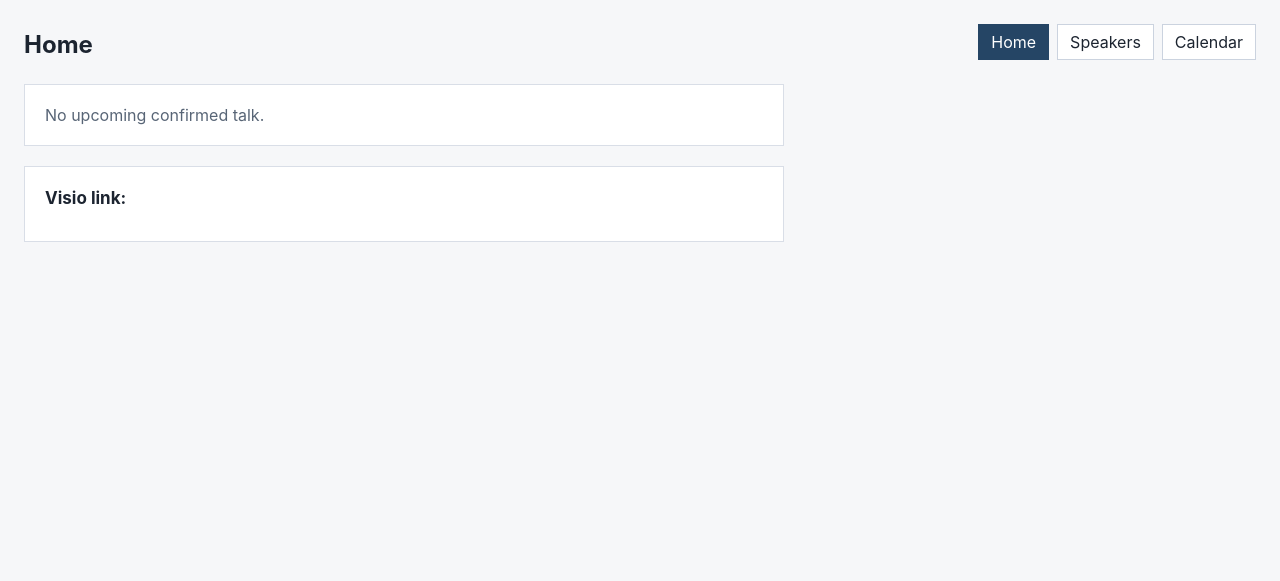
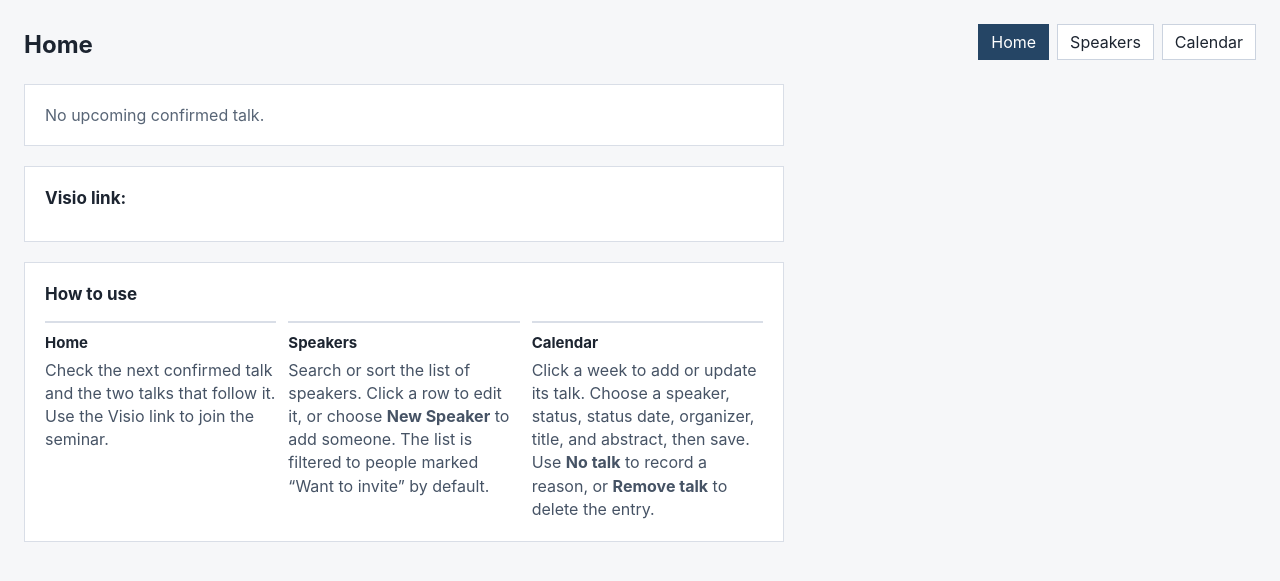
Before and after one commit to Gulliver-Lab/Seminars, a Python web app: template web-app/src/seminars/templates/home.html in a window 1280 px wide. Shown: the top 581 px of the page. Run offline with Jinja, Linux system fonts and the light colour scheme; the template is opened without the code that fills it, so the values that code supplies are empty.

Commit message:
docs: add how to section

```diff
--- a/web-app/src/seminars/templates/home.html
+++ b/web-app/src/seminars/templates/home.html
@@ -121,6 +121,38 @@
         color: #586576;
       }
 
+      .how-to-use {
+        display: grid;
+        gap: 16px;
+      }
+
+      .how-to-use h2 {
+        margin-bottom: 0;
+      }
+
+      .how-to-use-grid {
+        display: grid;
+        gap: 12px;
+        grid-template-columns: repeat(3, minmax(0, 1fr));
+      }
+
+      .how-to-use-item {
+        border-top: 2px solid #d9dee7;
+        padding-top: 10px;
+      }
+
+      .how-to-use-item h3 {
+        font-size: 15px;
+        line-height: 1.3;
+        margin: 0 0 6px;
+      }
+
+      .how-to-use-item p {
+        color: #465365;
+        line-height: 1.45;
+        margin: 0;
+      }
+
       .following-talks {
         border-top: 1px solid #e2e7ef;
         display: grid;
@@ -151,6 +183,10 @@
 
         .nav {
           flex-wrap: wrap;
+        }
+
+        .how-to-use-grid {
+          grid-template-columns: 1fr;
         }
       }
     </style>
@@ -201,6 +237,24 @@
           <h2 id="conference-room-title">Visio link:</h2>
           <a href="{{ conference_room_url }}">{{ conference_room_url }}</a>
         </section>
+
+        <section class="panel how-to-use" aria-labelledby="how-to-use-title">
+          <h2 id="how-to-use-title">How to use</h2>
+          <div class="how-to-use-grid">
+            <div class="how-to-use-item">
+              <h3>Home</h3>
+              <p>Check the next confirmed talk and the two talks that follow it. Use the Visio link to join the seminar.</p>
+            </div>
+            <div class="how-to-use-item">
+              <h3>Speakers</h3>
+              <p>Search or sort the list of speakers. Click a row to edit it, or choose <strong>New Speaker</strong> to add someone. The list is filtered to people marked “Want to invite” by default.</p>
+            </div>
+            <div class="how-to-use-item">
+              <h3>Calendar</h3>
+              <p>Click a week to add or update its talk. Choose a speaker, status, status date, organizer, title, and abstract, then save. Use <strong>No talk</strong> to record a reason, or <strong>Remove talk</strong> to delete the entry.</p>
+            </div>
+          </div>
+        </section>
       </div>
     </main>
   </body>
```
